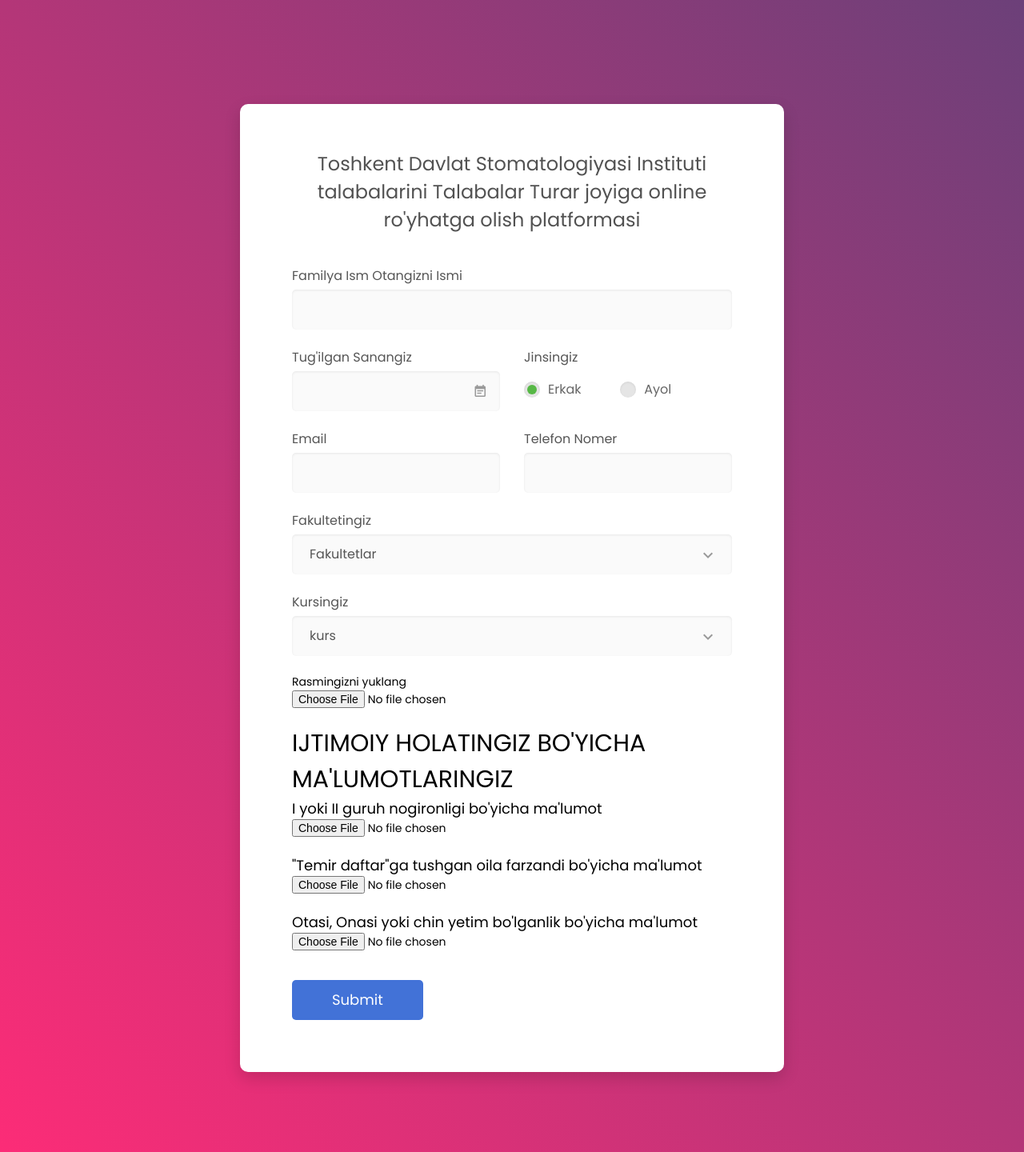
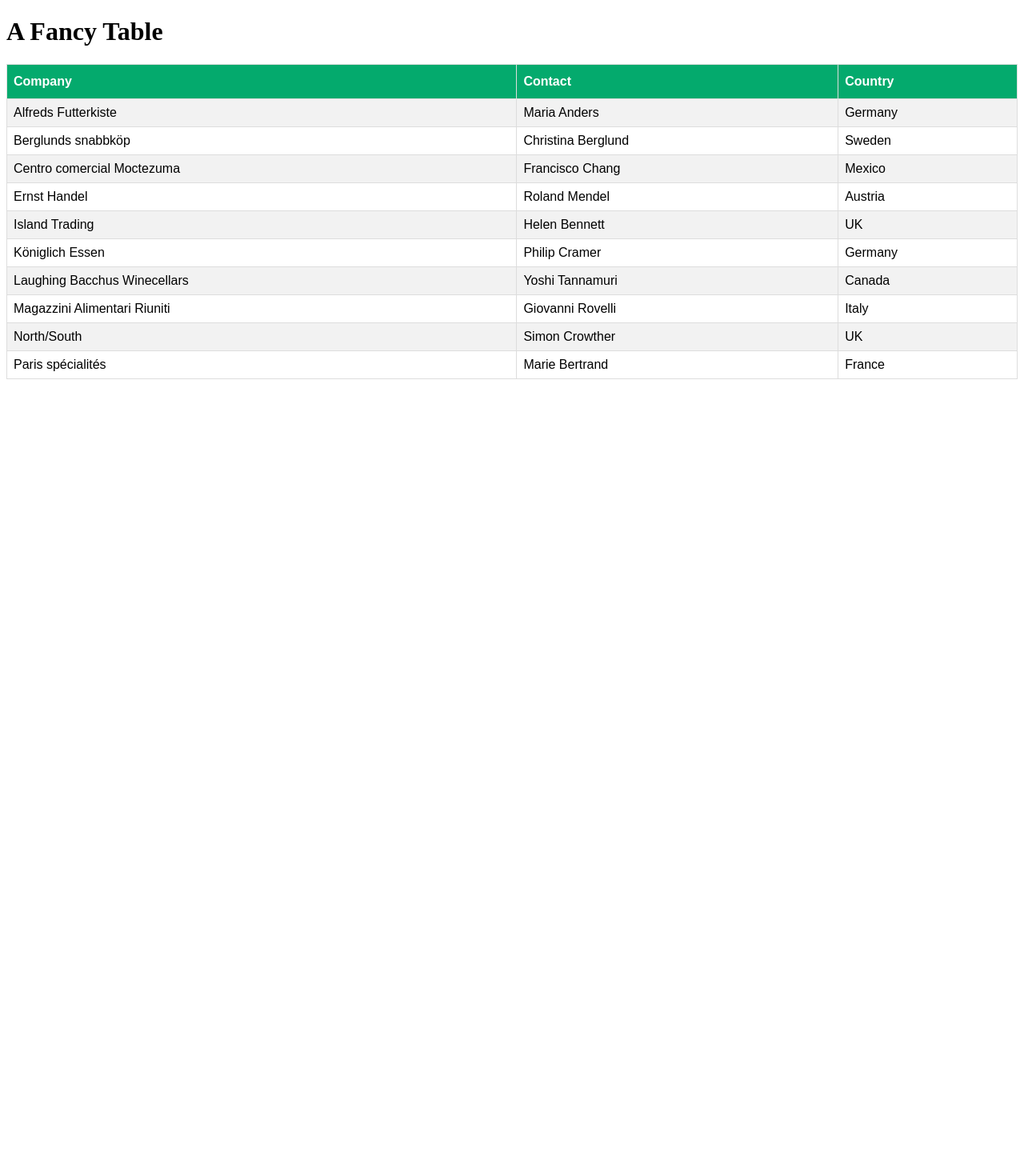
Before and after one commit to TalantDeveloper/turar_joy, a Django app: page /en/ in a window 1280 px wide. Shown: the whole page at 80% size. After the commit the page ends 474 px from the top, so only its background shows below. Run offline with Django 4.2, Linux system fonts and the light colour scheme; data that the repository does not hold is empty; some libraries are stand-ins or nearby versions.

Commit message:
25/07/2023
16:50

```diff
--- a/main/forms.py
+++ b/main/forms.py
@@ -5,4 +5,5 @@ from .models import Application
 class ApplicationForm(forms.ModelForm):
     class Meta:
         model = Application
-        fields = '__all__'
+        fields = ['full_name', 'birthday', 'gender', 'email', 'phone_number', 'faculty', 'course', 'image', 'i_va_ii',
+                  'temir_daftar', 'yetim']
--- a/main/urls.py
+++ b/main/urls.py
@@ -1,9 +1,10 @@
 from django.urls import path
 from . import views
 
-app_name='main'
+app_name = 'main'
 
 urlpatterns = [
     path('', views.home_view, name='home'),
+    path('index/', views.index_view, name='index'),
 
 ]
--- a/main/views.py
+++ b/main/views.py
@@ -1,24 +1,43 @@
-from django.shortcuts import render
+from django.shortcuts import render, redirect
 from .models import Faculties, Application
 from .forms import ApplicationForm
 
 
 def home_view(request):
     faculties = Faculties.objects.all()
-    print(request.POST.get('full_name'))
-    print(request.POST.get('birthday'))
-    print(request.POST.get('gender'))
-    print(request.POST.get('email'))
-    print(request.POST.get('phone_number'))
-    print(request.POST.get('fakultet'))
-    print(request.POST.get('image'))
-    print(request.POST.get('kurs'))
-    print(request.FILES.get('image'))
     if request.method == 'POST':
-        application = ApplicationForm(request.POST, request.FILES)
-        if application.is_valid():
-            pass
+        print(request.POST.get('full_name'))
+    # message = ''
+    #
+    # if request.method == 'POST':
+    #     faculty = Faculties.objects.get(link_name=request.POST.get('fakultet'))
+    #     birthday = '1999-11-06'
+    #     application = Application.objects.create(full_name=request.POST.get('full_name'),
+    #                                              birthday=birthday,
+    #                                              gender=request.POST.get('gender'),
+    #                                              email=request.POST.get('email'),
+    #                                              phone_number=request.POST.get('phone_number'),
+    #                                              faculty=faculty,
+    #                                              course=request.POST.get('kurs'),
+    #                                              image=request.FILES.get('image'),
+    #                                              i_va_ii=request.FILES.get('i_va_ii'),
+    #                                              temir_daftar=request.FILES.get('temir_daftar'),
+    #                                              yetim=request.FILES.get('yetim')
+    #                                              )
+    #     try:
+    #         application.save()
+    #         return redirect('/admin')
+    #     except:
+    #         return redirect('/')
     content = {
         'faculties': faculties,
     }
-    return render(request, 'main/home.html', content)
+    return render(request, 'main/list.html', content)
+
+
+def index_view(request):
+    faculties = Faculties.objects.all()
+    content = {
+        'faculties': faculties,
+    }
+    return render(request, 'main/index.html', content)
--- a/templates/main/home.html
+++ b/templates/main/home.html
@@ -1,120 +1,127 @@
-{% extends 'base.html' %}
-{% load static %}
-{% load i18n %}
-{% block content %}
-    <div class="page-wrapper bg-gra-02 p-t-130 p-b-100 font-poppins">
-        <div class="wrapper wrapper--w680">
-            <div class="card card-4">
-                <div class="card-body">
-                    <h2 class="title" style="text-align: center;">Toshkent Davlat Stomatologiyasi Instituti talabalarini
-                        Talabalar Turar joyiga online ro'yhatga olish platformasi</h2>
-                    <form method="POST" enctype="multipart/form-data">
+<!doctype html>
+<html lang="en">
+<head>
+    <!-- Required meta tags -->
+    <meta charset="utf-8">
+    <meta name="viewport" content="width=device-width, initial-scale=1">
+
+    <!-- Bootstrap CSS -->
+    <link href="https://cdn.jsdelivr.net/npm/bootstrap@5.0.2/dist/css/bootstrap.min.css" rel="stylesheet"
+          integrity="sha384-EVSTQN3/azprG1Anm3QDgpJLIm9Nao0Yz1ztcQTwFspd3yD65VohhpuuCOmLASjC" crossorigin="anonymous">
+
+    <title>Hello, world!</title>
+</head>
+<body>
+<h1 class="p-100" style="padding-bottom: 80px;"></h1>
+<div class="container-sm p-t-100" style="padding-bottom: 80px;">
+    <form action="" method="post" class="form-control center"
+          style="width: 70%;">
         {% csrf_token %}
-                        <div>
-                            <div class="input-group">
-                                <label class="label">
-                                    Familya Ism Otangizni ismi
-                                </label>
-                                <input class="input--style-4" type="text" name="full_name">
+        <h2 class="p-2">
+            Toshkent davlat stomatologiya institutida tahsil oluvchi talabalar 2023-2024-o'quv yili uchun institut
+            talabalar turar joylarida yashash uchun ariza topshirish uchun kerakli ma'lumotlarni kiriting.
+        </h2>
+        <div class="mb-3 mr-20">
+            <label for="full_name" class="form-label">F.I.O.</label>
+            <input type="text" name="full_name" class="form-control" id="full_name" placeholder="F.I.O.">
         </div>
+        <div class="row mb-3">
+            <div class="col-6">
+                <label for="birthday" class="form-label">Tug'ilgan sanangiz:</label>
+                <input type="date" name="birthday" class="form-control" id="birthday" placeholder="">
             </div>
-                        <div class="row row-space">
-                            <div class="col-2">
-                                <div class="input-group">
-                                    <label class="label">
-                                        Tug'ilgan sanangiz
-                                    </label>
-                                    <div class="input-group-icon">
-                                        <input class="input--style-4 js-datepicker" type="text" name="birthday">
-                                        <i class="zmdi zmdi-calendar-note input-icon js-btn-calendar"></i>
+            <div class="col-6">
+                <label class="form-label">Jinsingiz:</label>
+                <br>
+                <div class="form-check form-check-inline">
+                    <input class="form-check-input" type="radio" name="gender" id="erkak"
+                           value="Erkak">
+                    <label class="form-check-label" for="erkak">Erkak</label>
+                </div>
+                <div class="form-check form-check-inline">
+                    <input class="form-check-input" type="radio" name="gender" id="ayol"
+                           value="Ayol">
+                    <label class="form-check-label" for="ayol">Ayol</label>
                 </div>
             </div>
         </div>
-                            <div class="col-2">
-                                <div class="input-group">
-                                    <label class="label">Jinsingiz</label>
-                                    <div class="p-t-10">
-                                        <label class="radio-container m-r-45">
-                                            Erkak
-                                            <input type="radio" checked="checked" name="gender" value="Erkak">
-                                            <span class="checkmark"></span>
-                                        </label>
-                                        <label class="radio-container">
-                                            Ayol
-                                            <input type="radio" name="gender" value="Ayol">
-                                            <span class="checkmark"></span>
-                                        </label>
+        <div class="row mb-3">
+            <div class="col-6">
+                <label for="email" class="form-label">Email</label>
+                <input type="email" name="email" class="form-control" id="email" placeholder="example@mail.com">
+            </div>
+            <div class="col-6">
+                <label for="number" class="form-label">Telefon nomer</label>
+                <input type="text" name="phone_number" class="form-control" id="number" placeholder="+998-71-123-45-67">
             </div>
         </div>
-                            </div>
-                        </div>
-                        <div class="row row-space">
-                            <div class="col-2">
-                                <div class="input-group">
-                                    <label class="label">Email</label>
-                                    <input class="input--style-4" type="email" name="email">
-                                </div>
-                            </div>
-                            <div class="col-2">
-                                <div class="input-group">
-                                    <label class="label">Telefon nomer</label>
-                                    <input class="input--style-4" type="text" name="phone_number">
-                                </div>
-                            </div>
-                        </div>
-                        <div class="input-group">
-                            <label class="label">Fakultetingiz</label>
-                            <div class="rs-select2 js-select-simple select--no-search">
-                                <select name="fakultet">
-                                    <option disabled="disabled" selected="selected" name="subject">
-                                        Fakultetlar
-                                    </option>
+        <div class="input-group mb-3">
+            <label class="input-group-text" for="fakultet">Fakultetingiz: </label>
+            <select class="form-select" id="fakultet" name="kurs">
+                <option selected>Tanlash...</option>
                 {% for faculty in faculties %}
                     <option value="{{ faculty.link_name }}">{{ faculty.name }}</option>
                 {% endfor %}
             </select>
-                                <div class="select-dropdown"></div>
+
         </div>
-                        </div>
-
-                        <div class="input-group">
-                            <label class="label">Kursingiz</label>
-                            <div class="rs-select2 js-select-simple select--no-search">
-                                <select name="kurs">
-                                    <option disabled="disabled" selected="selected">kurs</option>
+        <div class="input-group mb-3">
+            <label class="input-group-text" for="inputGroupSelect01">Kursingiz: </label>
+            <select class="form-select" id="inputGroupSelect01" name="kurs">
+                <option selected>Choose...</option>
                 <option value="1-kurs">1-kurs</option>
                 <option value="2-kurs">2-kurs</option>
                 <option value="3-kurs">3-kurs</option>
                 <option value="4-kurs">4-kurs</option>
-                                    <option value="5-kurs">5-course</option>
+                <option value="5-kurs">5-kurs</option>
             </select>
-                                <div class="select-dropdown"></div>
+
+        </div>
+        <div class="input-group mb-3">
+            <label class="input-group-text" for="image">Rasm</label>
+            <input type="file" name="image" class="form-control" id="image">
+        </div>
+        <hr>
+        <h3>
+            Ijtimoiy imtiyozlarga ega bo'lsangiz quyidagi kategoriyalar bo'yicha malumotlaringizni yuklang. Unutmang
+            sizni ijtimoiy imkoniyatingizga qarab talabalar turar joyiga qabul qilinasiz.
+        </h3>
+        <div>
+            <div class="input-group mb-3">
+                <label class="input-group-text" for="inputGroupFile01">Chin yetim:</label>
+                <input type="file" name="image" class="form-control" id="inputGroupFile01">
+            </div>
+            <div class="input-group mb-3">
+                <label class="input-group-text" for="inputGroupFile01">I va II-guruh nogironligi bor:</label>
+                <input type="file" name="image" class="form-control" id="inputGroupFile01">
+            </div>
+            <div class="input-group mb-3">
+                <label class="input-group-text" for="inputGroupFile01">Temir daftar yoki Ayollar datarida turadigan oila
+                    farzandi:</label>
+                <input type="file" name="image" class="form-control" id="inputGroupFile01">
             </div>
         </div>
-                        <div class="input-group">
-                            <label for="image">Rasmingizni yuklang</label>
-                            <input type="file" name="image">
-                        </div>
-                        <h2 style="">IJTIMOIY HOLATINGIZ BO'YICHA MA'LUMOTLARINGIZ</h2>
-
-                        <div class="input-group">
-                            <label for=""><h4>I yoki II guruh nogironligi bo'yicha ma'lumot</h4></label>
-                            <input type="file" name="i_va_ii" placeholder="Rasmingizni yuklang">
-                        </div>
-                        <div class="input-group">
-                            <label for=""><h4>"Temir daftar"ga tushgan oila farzandi bo'yicha ma'lumot</h4></label>
-                            <input type="file" name="temir_daftar" placeholder="Rasmingizni yuklang">
-                        </div>
-                        <div class="input-group">
-                            <label for=""><h4>Otasi, Onasi yoki chin yetim bo'lganlik bo'yicha ma'lumot</h4></label>
-                            <input type="file" name="yetim" placeholder="Rasmingizni yuklang">
-                        </div>
-                        <div class="p-t-15">
-                            <button class="btn btn--radius-2 btn--blue" type="submit">Submit</button>
+        <div class="d-grid gap-2 col-4 mx-auto p-2">
+            <button class="btn btn-primary btn-lg" type="button">Yuborish</button>
         </div>
     </form>
+    <h3></h3>
 </div>
-            </div>
-        </div>
-    </div>
-{% endblock %}
+<!-- Optional JavaScript; choose one of the two! -->
+
+<!-- Option 1: Bootstrap Bundle with Popper -->
+<script src="https://cdn.jsdelivr.net/npm/bootstrap@5.0.2/dist/js/bootstrap.bundle.min.js"
+        integrity="sha384-MrcW6ZMFYlzcLA8Nl+NtUVF0sA7MsXsP1UyJoMp4YLEuNSfAP+JcXn/tWtIaxVXM"
+        crossorigin="anonymous"></script>
+
+<!-- Option 2: Separate Popper and Bootstrap JS -->
+
+<script src="https://cdn.jsdelivr.net/npm/@popperjs/core@2.9.2/dist/umd/popper.min.js"
+        integrity="sha384-IQsoLXl5PILFhosVNubq5LC7Qb9DXgDA9i+tQ8Zj3iwWAwPtgFTxbJ8NT4GN1R8p"
+        crossorigin="anonymous"></script>
+<script src="https://cdn.jsdelivr.net/npm/bootstrap@5.0.2/dist/js/bootstrap.min.js"
+        integrity="sha384-cVKIPhGWiC2Al4u+LWgxfKTRIcfu0JTxR+EQDz/bgldoEyl4H0zUF0QKbrJ0EcQF"
+        crossorigin="anonymous"></script>
+
+</body>
+</html>
--- /dev/null
+++ b/templates/main/list.html
@@ -0,0 +1,96 @@
+<!DOCTYPE html>
+<html>
+<head>
+    <style>
+        #customers {
+            font-family: Arial, Helvetica, sans-serif;
+            border-collapse: collapse;
+            width: 100%;
+        }
+
+        #customers td, #customers th {
+            border: 1px solid #ddd;
+            padding: 8px;
+        }
+
+        #customers tr:nth-child(even) {
+            background-color: #f2f2f2;
+        }
+
+        #customers tr:hover {
+            background-color: #ddd;
+        }
+
+        #customers th {
+            padding-top: 12px;
+            padding-bottom: 12px;
+            text-align: left;
+            background-color: #04AA6D;
+            color: white;
+        }
+    </style>
+</head>
+<body>
+
+<h1>A Fancy Table</h1>
+
+<table id="customers">
+    <tr>
+        <th>Company</th>
+        <th>Contact</th>
+        <th>Country</th>
+    </tr>
+    <tr>
+        <td>Alfreds Futterkiste</td>
+        <td>Maria Anders</td>
+        <td>Germany</td>
+    </tr>
+    <tr>
+        <td>Berglunds snabbköp</td>
+        <td>Christina Berglund</td>
+        <td>Sweden</td>
+    </tr>
+    <tr>
+        <td>Centro comercial Moctezuma</td>
+        <td>Francisco Chang</td>
+        <td>Mexico</td>
+    </tr>
+    <tr>
+        <td>Ernst Handel</td>
+        <td>Roland Mendel</td>
+        <td>Austria</td>
+    </tr>
+    <tr>
+        <td>Island Trading</td>
+        <td>Helen Bennett</td>
+        <td>UK</td>
+    </tr>
+    <tr>
+        <td>Königlich Essen</td>
+        <td>Philip Cramer</td>
+        <td>Germany</td>
+    </tr>
+    <tr>
+        <td>Laughing Bacchus Winecellars</td>
+        <td>Yoshi Tannamuri</td>
+        <td>Canada</td>
+    </tr>
+    <tr>
+        <td>Magazzini Alimentari Riuniti</td>
+        <td>Giovanni Rovelli</td>
+        <td>Italy</td>
+    </tr>
+    <tr>
+        <td>North/South</td>
+        <td>Simon Crowther</td>
+        <td>UK</td>
+    </tr>
+    <tr>
+        <td>Paris spécialités</td>
+        <td>Marie Bertrand</td>
+        <td>France</td>
+    </tr>
+</table>
+
+</body>
+</html>
```
Also changed, not shown: templates/main/index.html (added, +126 -0 lines), media/student_image/photo_2023-07-17_17-04-23.jpg (added), 3 other files. Lines whose indentation alone changed are shown as unchanged.
